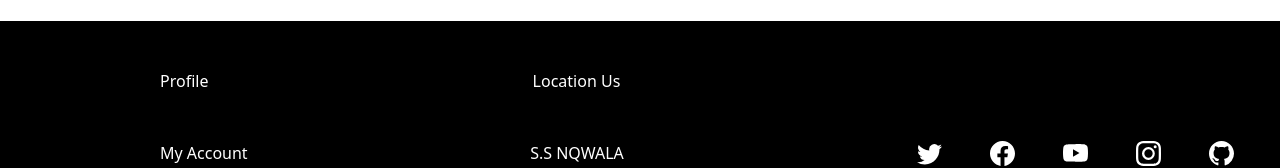
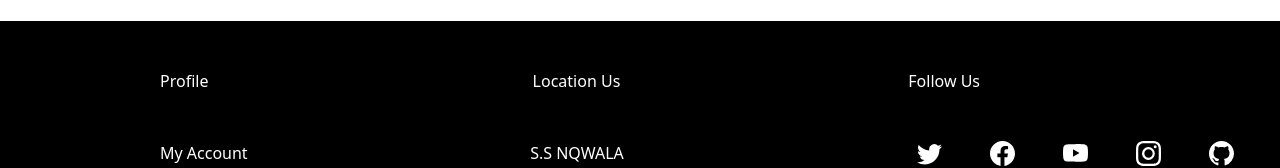
Before and after one commit to Sizwe10/future-e-commerce, a React (Create React App) app: page / in a window 1280 px wide. Shown: the part 1604-1772 px from the top of the page. Built offline with nearby package versions, Linux system fonts and the light colour scheme.

Commit message:
added add followUs

```diff
--- a/src/component/Footer.jsx
+++ b/src/component/Footer.jsx
@@ -6,6 +6,7 @@ const Footer = () => {
       <div className='footop'>
         <span className='profile'>Profile</span>
         <span className='LotcationUs'> Location Us</span>
+        <span className="follow">Follow Us</span>
       </div>
 
       <div className='footer'>
--- a/src/component/NavHeader.jsx
+++ b/src/component/NavHeader.jsx
@@ -20,12 +20,10 @@ const NavHeader = () => {
               <Nav.Link to="blog"><strong>Blog</strong></Nav.Link>
             </Nav>
           </Navbar.Collapse>
-
-          <strong>
             <svg xmlns="http://www.w3.org/2000/svg" width="16" height="16" fill="currentColor" class="bi bi-cart" viewBox="0 0 16 16">
               <path d="M0 1.5A.5.5 0 0 1 .5 1H2a.5.5 0 0 1 .485.379L2.89 3H14.5a.5.5 0 0 1 .491.592l-1.5 8A.5.5 0 0 1 13 12H4a.5.5 0 0 1-.491-.408L2.01 3.607 1.61 2H.5a.5.5 0 0 1-.5-.5zM3.102 4l1.313 7h8.17l1.313-7H3.102zM5 12a2 2 0 1 0 0 4 2 2 0 0 0 0-4zm7 0a2 2 0 1 0 0 4 2 2 0 0 0 0-4zm-7 1a1 1 0 1 1 0 2 1 1 0 0 1 0-2zm7 0a1 1 0 1 1 0 2 1 1 0 0 1 0-2z" />
-            </svg> 0
-          </strong>
+            </svg><strong> 0</strong>
+
         </Container>
       </Navbar>
     </div>
--- a/src/component/Silder.jsx
+++ b/src/component/Silder.jsx
@@ -29,7 +29,7 @@ const Silder = () => {
       </Carousel>
 
       <div className='container mt-5'>
-        <p class="text-center display-9 my-1"><strong>Less time and energy wasted. <br></br>Keep reading through these shopping quotes from TV shows and<br></br> movies and people who love shopping to better understand why it makes them happy.</strong></p>
+        <p className="text-center display-9 my-1"><strong>Less time and energy wasted. <br></br>Keep reading through these shopping quotes from TV shows and<br></br> movies and people who love shopping to better understand why it makes them happy.</strong></p>
       </div>
     </div>
   )
--- a/src/index.css
+++ b/src/index.css
@@ -84,3 +84,7 @@ gap: 3rem;
 .woman{
 margin-right: 6rem;
 }
+
+.follow{
+  padding-left: 18rem;
+}
```
